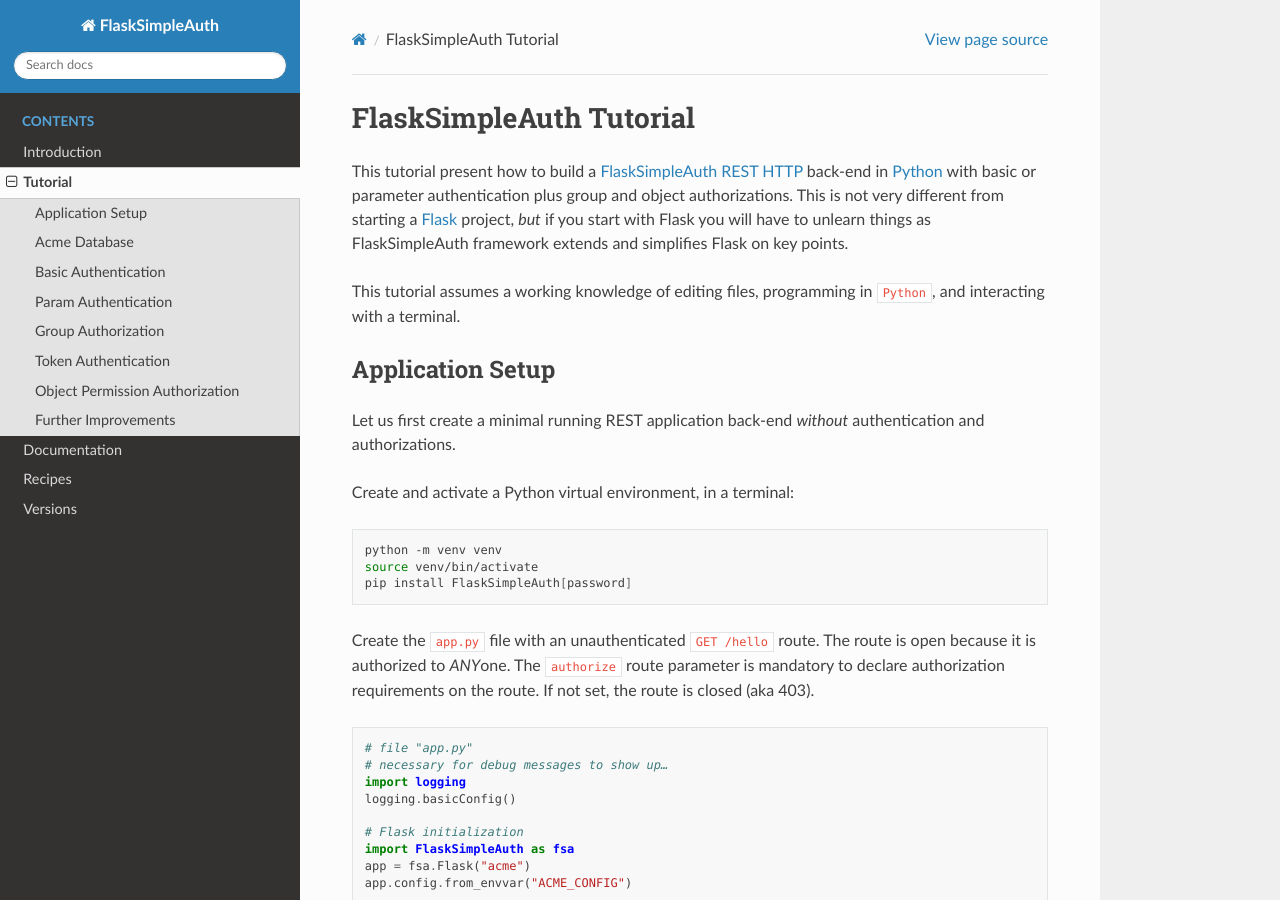
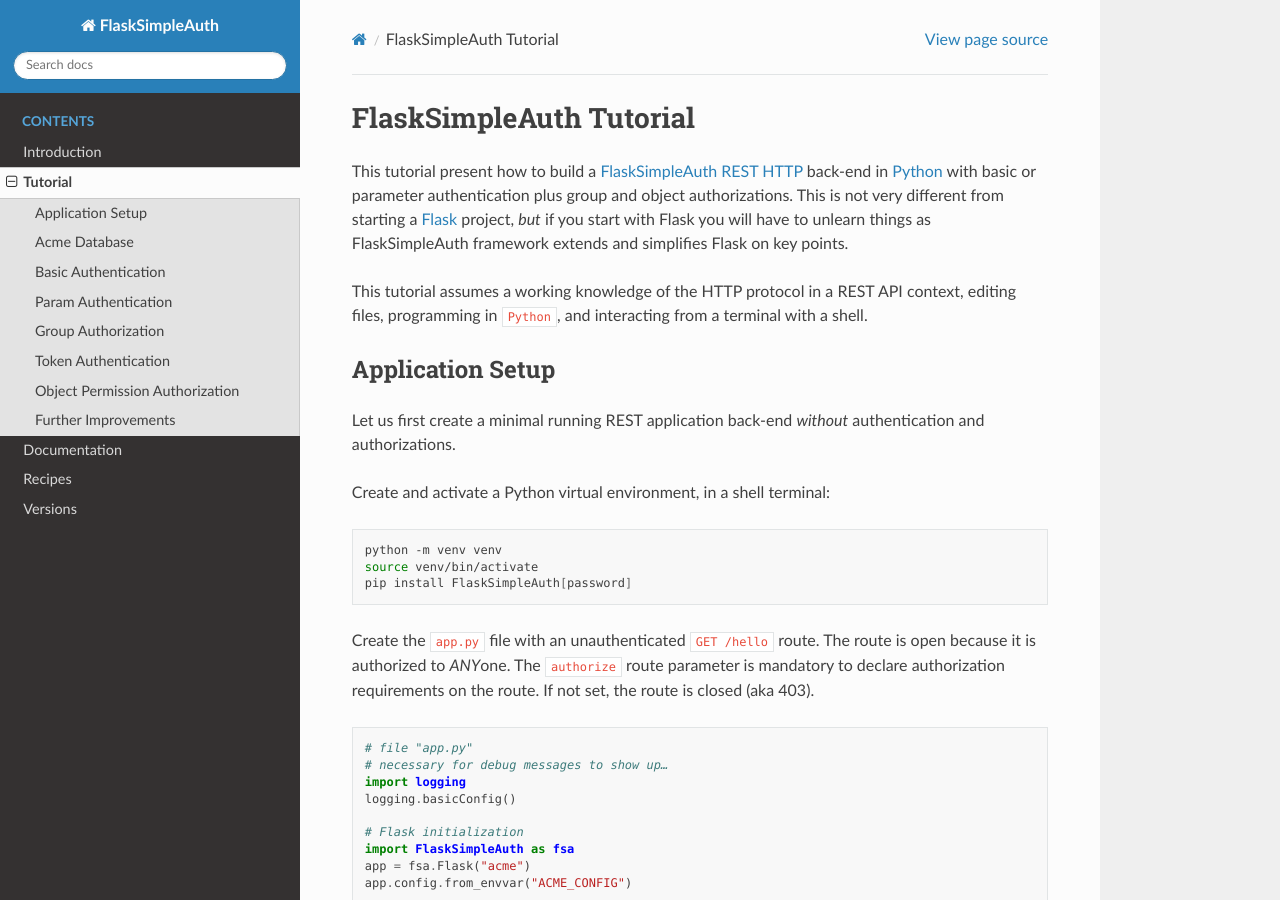
Before and after one commit to zx80/flask-simple-auth, a Sphinx documentation site: the page built from docs/TUTORIAL.md, in a window 1280 px wide and 900 px high. Built offline with Sphinx 7.4.7 and the Read the Docs theme 2.0.0, drawn with Linux system fonts in a browser that asks for light colours; pages that are not in the unit, such as notebooks, are missing from menus.

Commit message:
more prerequisites

````diff
--- a/docs/TUTORIAL.md
+++ b/docs/TUTORIAL.md
@@ -11,15 +11,16 @@
 with Flask you will have to unlearn things as FlaskSimpleAuth framework extends
 and simplifies Flask on key points.
 
-This tutorial assumes a working knowledge of editing files, programming in
-`Python`, and interacting with a terminal.
+This tutorial assumes a working knowledge of the HTTP protocol in a REST
+API context, editing files, programming in `Python`, and interacting from a
+terminal with a shell.
 
 ## Application Setup
 
 Let us first create a minimal running REST application back-end *without*
 authentication and authorizations.
 
-Create and activate a Python virtual environment, in a terminal:
+Create and activate a Python virtual environment, in a shell terminal:
 
 ```shell
 python -m venv venv
````
